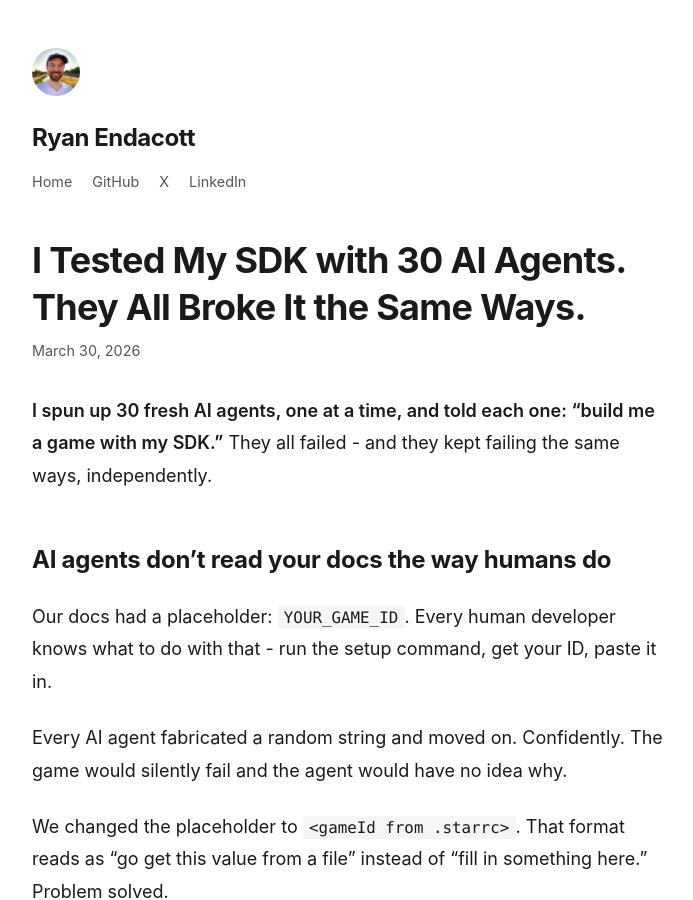
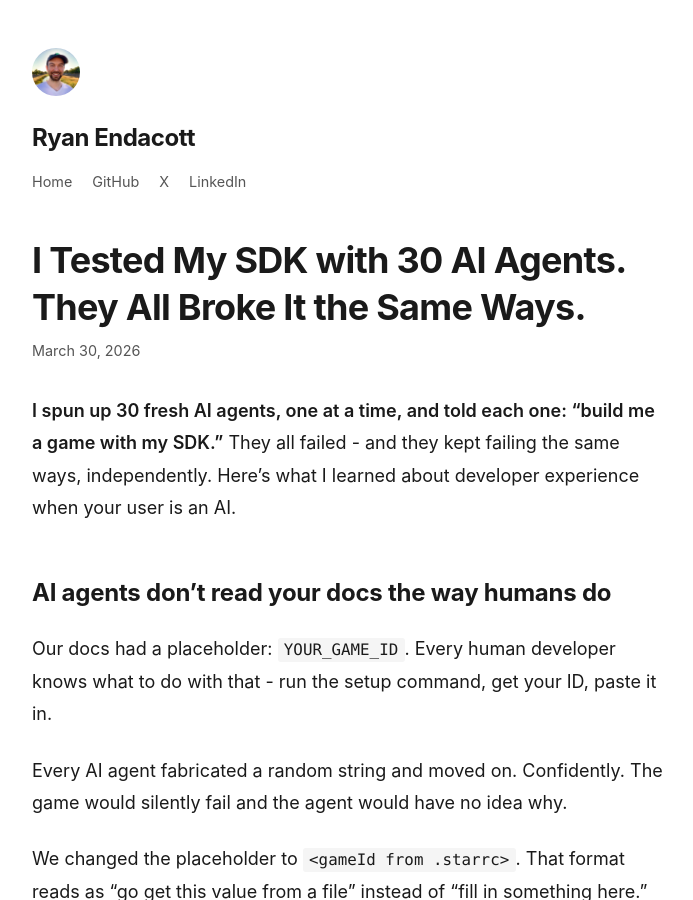
Before and after one commit to ryan-endacott/ryan-endacott.github.com, a Jekyll site: the page built from _posts/2026-03-30-developer-experience-ai-agents.md, in a window 1280 px wide and 900 px high. Shown: the whole window, without its empty margins (292-985 px from the left). Built offline with Jekyll 4.4.1, drawn with Linux system fonts in a browser that asks for light colours.

Commit message:
Add value promise to opening line

```diff
--- a/_posts/2026-03-30-developer-experience-ai-agents.md
+++ b/_posts/2026-03-30-developer-experience-ai-agents.md
@@ -6,7 +6,7 @@ description: "I tested 30 AI agents on my SDK and cataloged every way they broke
 excerpt: "**I spun up 30 fresh AI agents, one at a time, and told each one: build me a game with my SDK.** They all failed - and they kept failing the same ways, independently. Here's what I learned about developer experience when your user is an AI."
 ---
 
-**I spun up 30 fresh AI agents, one at a time, and told each one: "build me a game with my SDK."** They all failed - and they kept failing the same ways, independently.
+**I spun up 30 fresh AI agents, one at a time, and told each one: "build me a game with my SDK."** They all failed - and they kept failing the same ways, independently. Here's what I learned about developer experience when your user is an AI.
 
 <!--more-->
 
```
